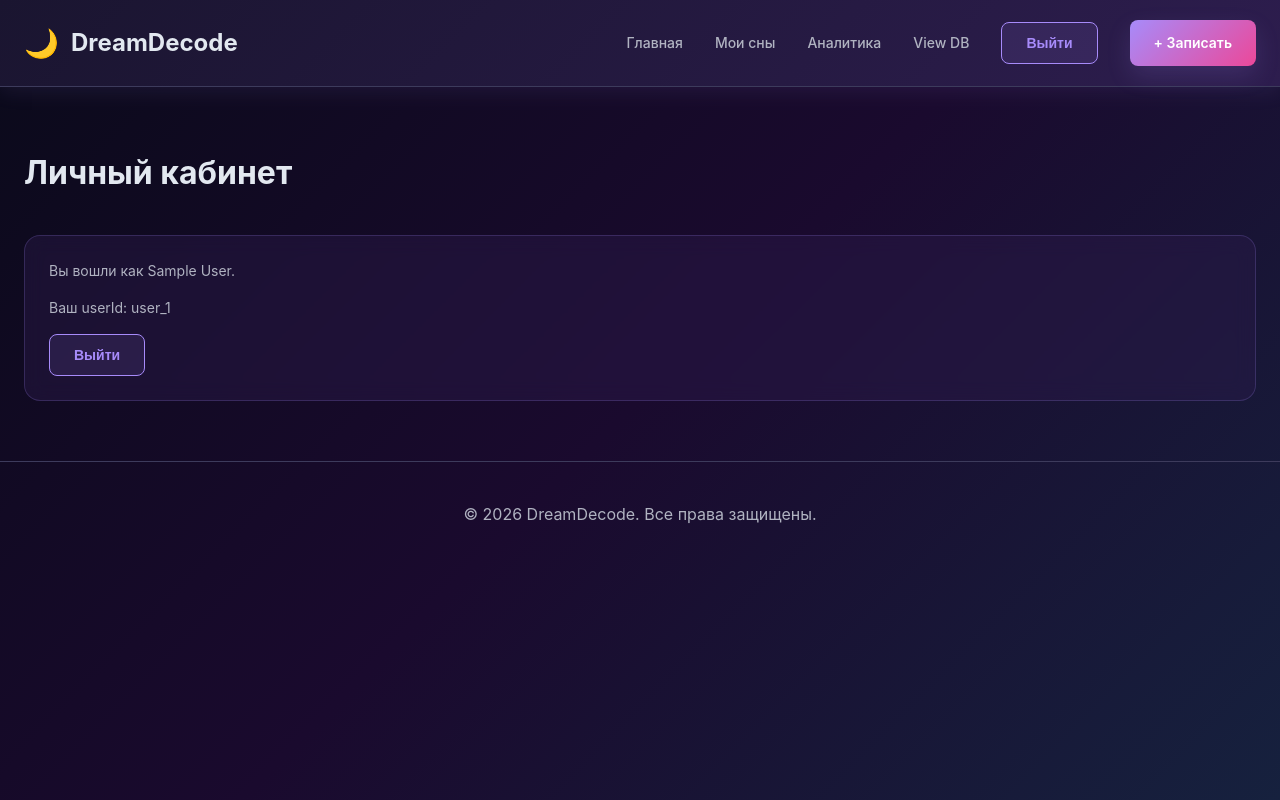
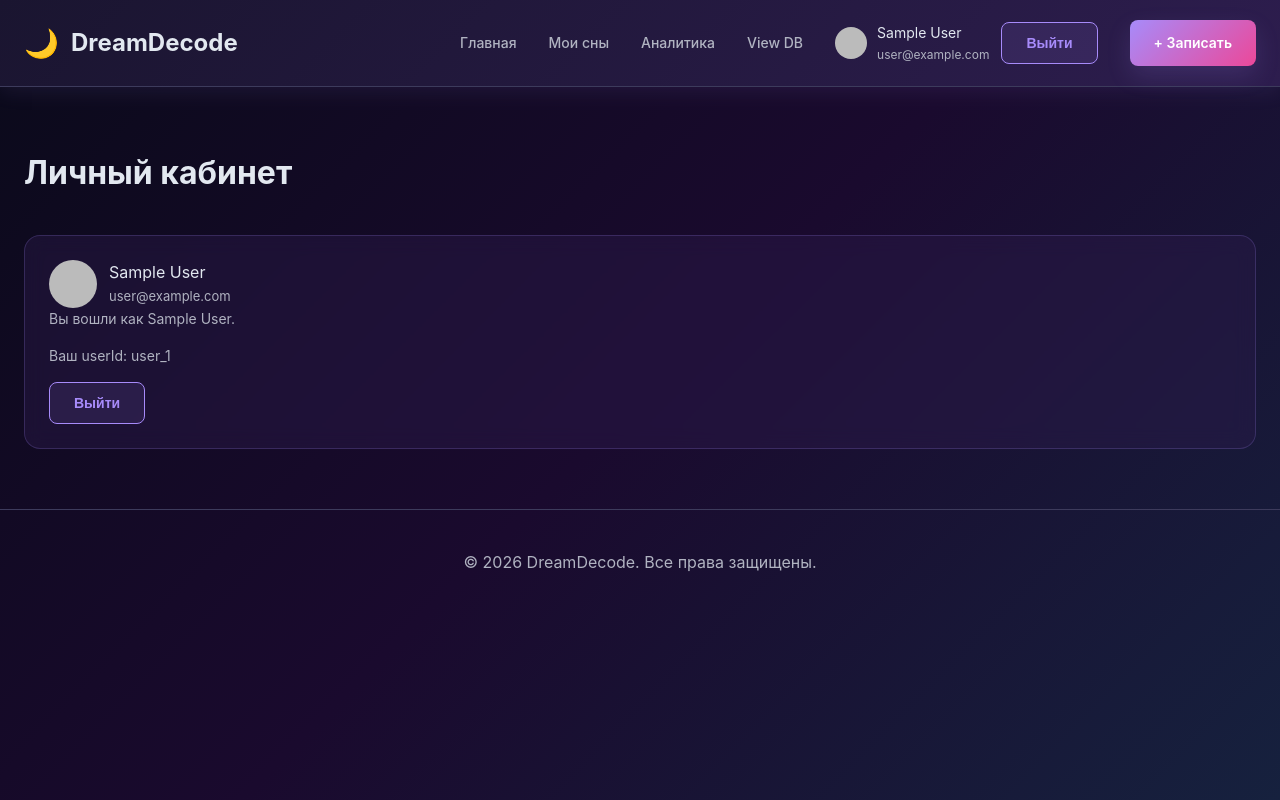
Before and after one commit to evksin/DreamDecode, a Next.js app: page /dashboard in a window 1280 px wide. Built offline with nearby package versions, Linux system fonts and the light colour scheme; no server answers; sample sign-in values are in the browser's storage.

Commit message:
Профиль и выход в шапке

```diff
--- a/src/app/dashboard/page.tsx
+++ b/src/app/dashboard/page.tsx
@@ -12,6 +12,10 @@ export default async function DashboardPage() {
     redirect("/login");
   }
 
+  const displayName = session.user.name ?? session.user.email ?? "пользователь";
+  const email = session.user.email ?? "";
+  const initial = displayName.trim().charAt(0).toUpperCase();
+
   return (
     <PageShell>
       <main className="container">
@@ -19,8 +23,47 @@ export default async function DashboardPage() {
           <h1 className="section-title">Личный кабинет</h1>
         </div>
         <div className="dream-card">
+          <div style={{ display: "flex", alignItems: "center", gap: "12px" }}>
+            {session.user.image ? (
+              <img
+                src={session.user.image}
+                alt={displayName}
+                width={48}
+                height={48}
+                style={{ borderRadius: "999px", objectFit: "cover" }}
+              />
+            ) : (
+              <div
+                aria-hidden="true"
+                style={{
+                  width: "48px",
+                  height: "48px",
+                  borderRadius: "999px",
+                  display: "flex",
+                  alignItems: "center",
+                  justifyContent: "center",
+                  background: "rgba(124, 58, 237, 0.2)",
+                  color: "var(--text-primary)",
+                  fontWeight: 600,
+                  fontSize: "18px",
+                }}
+              >
+                {initial || "?"}
+              </div>
+            )}
+            <div style={{ display: "flex", flexDirection: "column" }}>
+              <span style={{ fontSize: "16px", color: "var(--text-primary)" }}>
+                {displayName}
+              </span>
+              {email ? (
+                <span style={{ fontSize: "13px", color: "var(--text-secondary)" }}>
+                  {email}
+                </span>
+              ) : null}
+            </div>
+          </div>
           <p className="dream-description">
-            Вы вошли как {session.user.name ?? session.user.email ?? "пользователь"}.
+            Вы вошли как {displayName}.
           </p>
           <p className="dream-description">Ваш userId: {session.user.id}</p>
           <div style={{ marginTop: "16px" }}>
--- a/src/components/auth/AuthButtons.tsx
+++ b/src/components/auth/AuthButtons.tsx
@@ -24,14 +24,61 @@ export function LogoutButton() {
 }
 
 export function AuthControls() {
-  const { status } = useSession();
+  const { status, data } = useSession();
 
   if (status === "loading") {
     return null;
   }
 
   if (status === "authenticated") {
-    return <LogoutButton />;
+    const user = data?.user;
+    const displayName = user?.name ?? user?.email ?? "Пользователь";
+    const email = user?.email ?? "";
+    const initial = displayName.trim().charAt(0).toUpperCase();
+
+    return (
+      <div style={{ display: "flex", alignItems: "center", gap: "12px" }}>
+        <div style={{ display: "flex", alignItems: "center", gap: "10px" }}>
+          {user?.image ? (
+            <img
+              src={user.image}
+              alt={displayName}
+              width={32}
+              height={32}
+              style={{ borderRadius: "999px", objectFit: "cover" }}
+            />
+          ) : (
+            <div
+              aria-hidden="true"
+              style={{
+                width: "32px",
+                height: "32px",
+                borderRadius: "999px",
+                display: "flex",
+                alignItems: "center",
+                justifyContent: "center",
+                background: "rgba(124, 58, 237, 0.2)",
+                color: "var(--text-primary)",
+                fontWeight: 600,
+              }}
+            >
+              {initial || "?"}
+            </div>
+          )}
+          <div style={{ display: "flex", flexDirection: "column" }}>
+            <span style={{ fontSize: "14px", color: "var(--text-primary)" }}>
+              {displayName}
+            </span>
+            {email ? (
+              <span style={{ fontSize: "12px", color: "var(--text-secondary)" }}>
+                {email}
+              </span>
+            ) : null}
+          </div>
+        </div>
+        <LogoutButton />
+      </div>
+    );
   }
 
   return (
```
